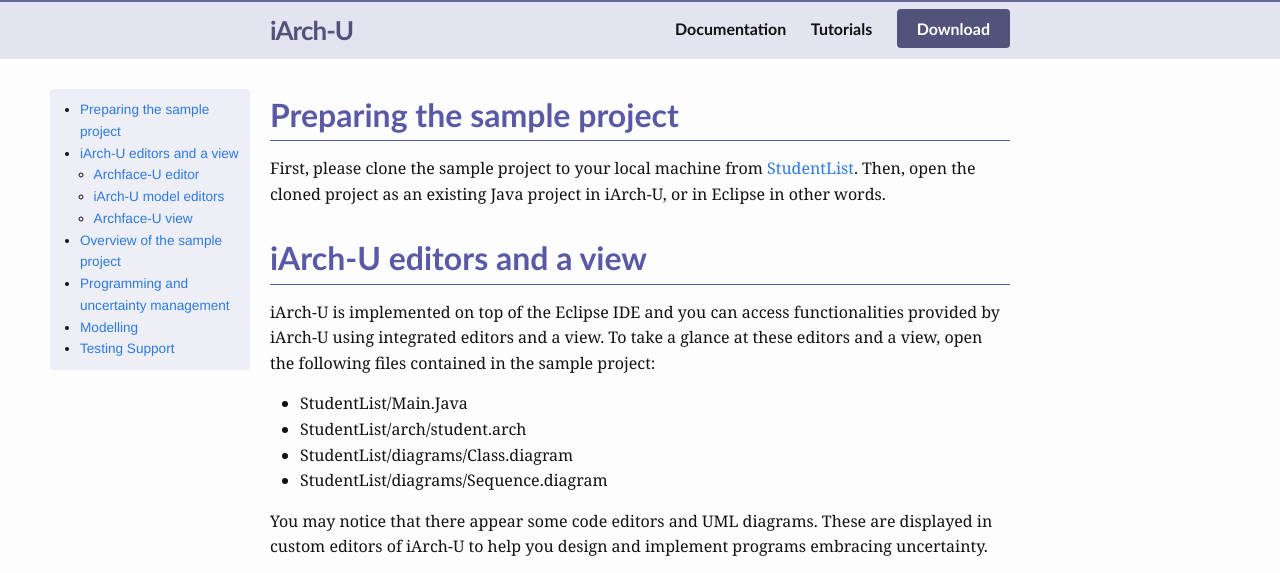
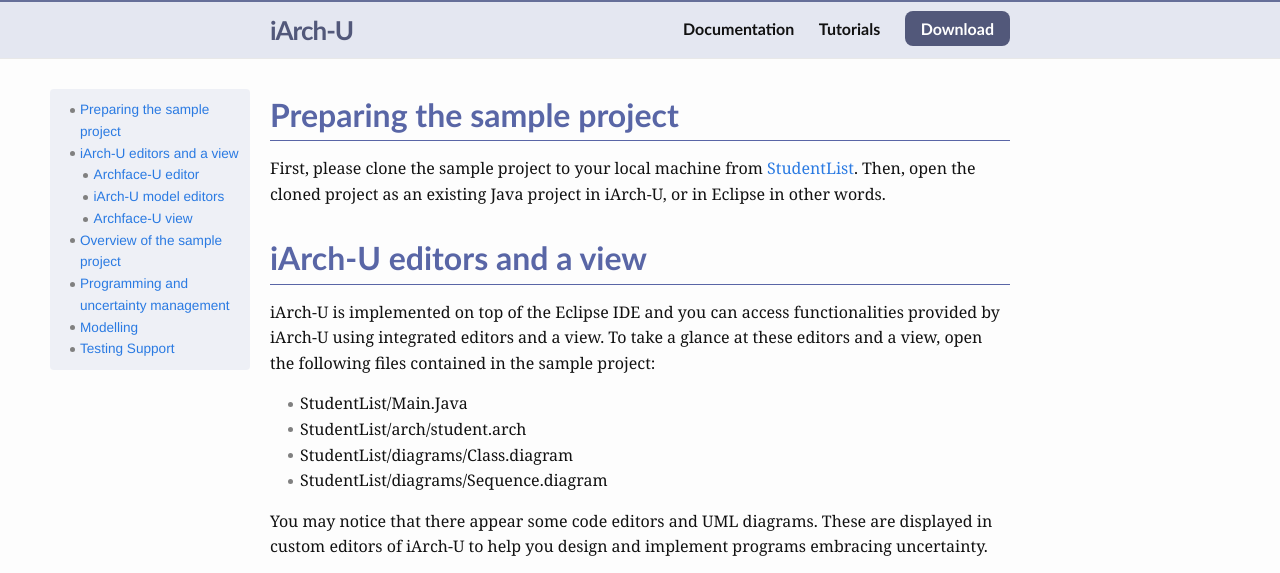
Before and after one commit to posl/iArch, a Jekyll site: the page built from tutorials.md, in a window 1280 px wide. Shown: the top 573 px of the page. Built offline with Jekyll 4.4.1, drawn with Linux system fonts in a browser that asks for light colours.

Commit message:
small fixes

````diff
--- a/_sass/_custom.scss
+++ b/_sass/_custom.scss
@@ -1,4 +1,4 @@
-$theme_hue: 240;
+$theme_hue: 230;
 $theme_sat: 1;
 
 $body_font: Georgia, serif;
@@ -12,9 +12,32 @@
     font-family: $body_font;
 }
 
-// define em color
+// define em / strong
 div.page-content em {
-    color: adjust-hue(hsl($theme_hue, 40% * $theme_sat, 40%), 60deg);
+    color: adjust-hue(hsl($theme_hue, 30% * $theme_sat, 55%), 30deg);
+}
+
+div.page-content strong {
+    font-family: $sub_font;
+}
+
+// list marker
+ul li {
+    list-style-type: none;
+    position: relative;
+}
+
+ul li::after {
+    display: block;
+    content: '';
+    position: absolute;
+    top: 0.65em;
+    left: -0.75em;
+    width: 5px;
+    height: 5px;
+    background-color: hsl($theme_hue, 0% * $theme_sat, 50%);
+    border-style: none;
+    border-radius: 100%;
 }
 
 // color header and footer
@@ -107,8 +130,8 @@
 nav.site-nav > div.trigger > a.page-link:last-child {
     background-color: hsl($theme_hue, 20% * $theme_sat, 40%);
     color: hsl(0, 0%, 100%);
-    padding: 10px 20px;
-    border-radius: 4px;
+    padding: 8px 16px;
+    border-radius: 8px;
 }
 
 // code
--- a/tutorials.md
+++ b/tutorials.md
@@ -102,7 +102,7 @@
 To manage the uncertainty caused from this request, we express this uncertainty, whether this system will be implemented with using *colorStudent* method.
 
 In Archface-U, we describe alternative uncertainty with bracketing by **"{}"** like **"{ A, B }"**.
-Optional uncertainty is described with bracketing by **"[]"** like **"[ C ]"**.
+Optional uncertainty is described with bracketing by **"[ ]"** like **"[ C ]"**.
 So we can express the code as below.
 
 ```
````
